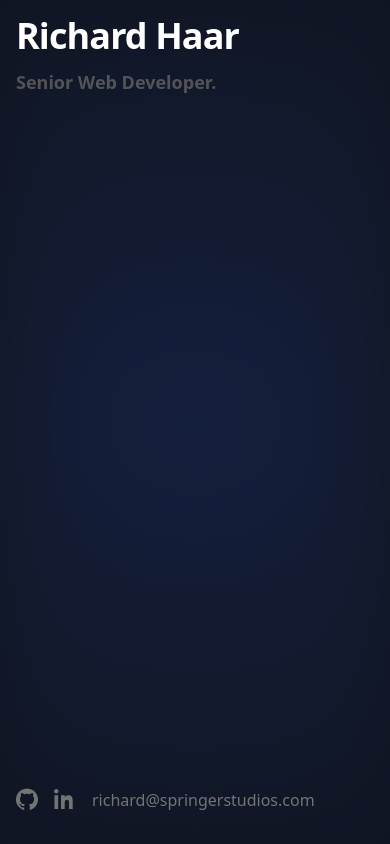
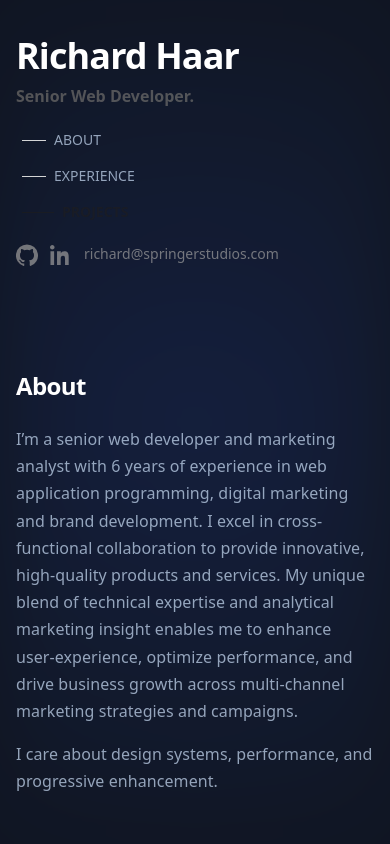
Before and after one commit to itsrichardhaar/Dev-Portfolio-II, a Next.js app: page / in a window 390 px wide. Shown: the top 844 px of the page. Built offline with nearby package versions, Linux system fonts and the light colour scheme.

Commit message:
Fix responsive

```diff
--- a/components/LeftSticky.tsx
+++ b/components/LeftSticky.tsx
@@ -1,3 +1,4 @@
+// components/LeftSticky.tsx
 "use client";
 
 import { motion } from "framer-motion";
@@ -14,9 +15,14 @@ export default function LeftSticky({
   onNavClick: (id: string) => void;
 }) {
   return (
-    <div className="sticky top-4 lg:top-6 h-[100dvh] flex flex-col gap-6 py-4 lg:py-8">
+    <div
+      className={[
+        "flex flex-col gap-3 py-3",
+        "lg:sticky lg:top-6 lg:h-[100svh] lg:gap-6 lg:py-8",
+      ].join(" ")}
+    >
       {/* Heading / bio */}
-      <div>
+      <div className="mt-6 lg:mt-0">
         <motion.h1
           initial={{ opacity: 0, y: 10 }}
           animate={{ opacity: 1, y: 0 }}
@@ -25,33 +31,37 @@ export default function LeftSticky({
         >
           Richard Haar
         </motion.h1>
-        <p className="mt-3 max-w-md text-lg font-semibold text-neutral-600 dark:text-neutral-400">
+        <p className="mt-2 lg:mt-3 max-w-md text-base sm:text-lg font-semibold text-neutral-600 dark:text-neutral-400">
           Senior Web Developer.
         </p>
       </div>
 
-      {/* Scrollspy nav */}
-      <nav className="mt-15 hidden lg:block">
-        <ul className="space-y-2">
+      {/* Scrollspy nav — visible on mobile, same styling on desktop */}
+      <nav className="mt-1 lg:mt-[3.75rem]"> {/* replaces mt-15 */}
+        <ul className="space-y-1 lg:space-y-2">
           {sections.map((s) => (
             <li key={s.id}>
               <button
                 onClick={() => onNavClick(s.id)}
-                className={
-                  "group flex w-full items-center gap-3 rounded px-2 py-2 text-left transition " +
-                  (active === s.id
-                    ? "font-bold text-neutral-900 dark:text-white uppercase cursor-pointer"
-                    : "text-copy hover:text-neutral-900 dark:text-neutral-400 dark:hover:text-white uppercase cursor-pointer")
-                }
+                className={[
+                  // mobile-compact, desktop original
+                  "group flex w-full items-center rounded text-left transition uppercase cursor-pointer",
+                  "gap-2 px-1.5 py-1.5 text-sm",
+                  "lg:gap-3 lg:px-2 lg:py-2 lg:text-base",
+                  active === s.id
+                    ? "font-bold text-neutral-900 dark:text-white"
+                    : "text-copy hover:text-neutral-900 dark:text-neutral-400 dark:hover:text-white",
+                ].join(" ")}
               >
                 <span
-                  className={
-                    "h-px w-8 shrink-0 transition-all " +
-                    (active === s.id
-                      ? "bg-neutral-900 dark:bg-white w-10"
-                      : "bg-neutral-300 dark:bg-neutral-700")
-                  }
                   aria-hidden
+                  className={[
+                    "h-px shrink-0 transition-all",
+                    // narrower line on mobile, your original on lg
+                    active === s.id
+                      ? "bg-neutral-900 dark:bg-white w-8 lg:w-10"
+                      : "bg-neutral-300 dark:bg-neutral-700 w-6 lg:w-8",
+                  ].join(" ")}
                 />
                 {s.label}
               </button>
@@ -60,9 +70,9 @@ export default function LeftSticky({
         </ul>
       </nav>
 
-      {/* Socials */}
-      <div className="mt-auto mb-4 lg:mb-6">
-        <ul className="flex gap-4 text-neutral-500">
+      {/* Socials — inline on mobile; pinned bottom only on desktop */}
+      <div className="pt-1 lg:mt-auto mb-3 lg:mb-6">
+        <ul className="flex flex-wrap gap-x-3 gap-y-2 text-sm lg:text-base text-neutral-500">
           <li>
             <a
               href="#"
--- a/components/ProjectCard.tsx
+++ b/components/ProjectCard.tsx
@@ -47,7 +47,7 @@ function ProjectCardImpl({ project }: { project: Project }) {
           "group rounded-xl border border-border/80 pr-5 pl-0 pt-5 pb-5 first:border-0",
           // compositing & paint-friendly hover
           "transition-colors duration-200",
-          "hover:bg-neutral-50/60 dark:hover:bg-neutral-900/40",
+          "hover:bg-[rgba(45,212,191,0.1)]",
           "hover:border-neutral-300 dark:hover:border-neutral-700",
         ].join(" ")}
       >
@@ -86,7 +86,7 @@ function ProjectCardImpl({ project }: { project: Project }) {
           {/* Text side */}
           <div className="min-w-0 flex-1">
             <header className="flex flex-col sm:flex-row sm:items-baseline sm:justify-between">
-              <h3 className="truncate text-[1.05rem] font-semibold tracking-tight text-heading">
+              <h3 className="truncate text-[1.05rem] font-semibold tracking-tight text-copy">
                 {project.title}
               </h3>
               {project.year ? (
--- a/components/Timeline.tsx
+++ b/components/Timeline.tsx
@@ -151,8 +151,8 @@ export default function Timeline({
                 "my-1.5 sm:my-2",
                 "transition-all duration-200",
                 isActive
-                  ? "border-neutral-300 bg-neutral-50/70 dark:border-neutral-700 dark:bg-neutral-900/40"
-                  : "hover:border-neutral-300 hover:bg-neutral-50/70 dark:hover:border-neutral-700 dark:hover:bg-neutral-900/40",
+                  ? "border-neutral-300 bg-neutral-50/70 dark:border-neutral-700 dark:bg-[rgba(45,212,191,0.1)]"
+                  : "hover:border-neutral-300 hover:bg-neutral-50/70 dark:hover:border-neutral-700 dark:hover:bg-[rgba(45,212,191,0.1)]",
                 it.href
                   ? "cursor-pointer focus:outline-none focus-visible:ring-2 focus-visible:ring-emerald-400/70"
                   : "",
```
